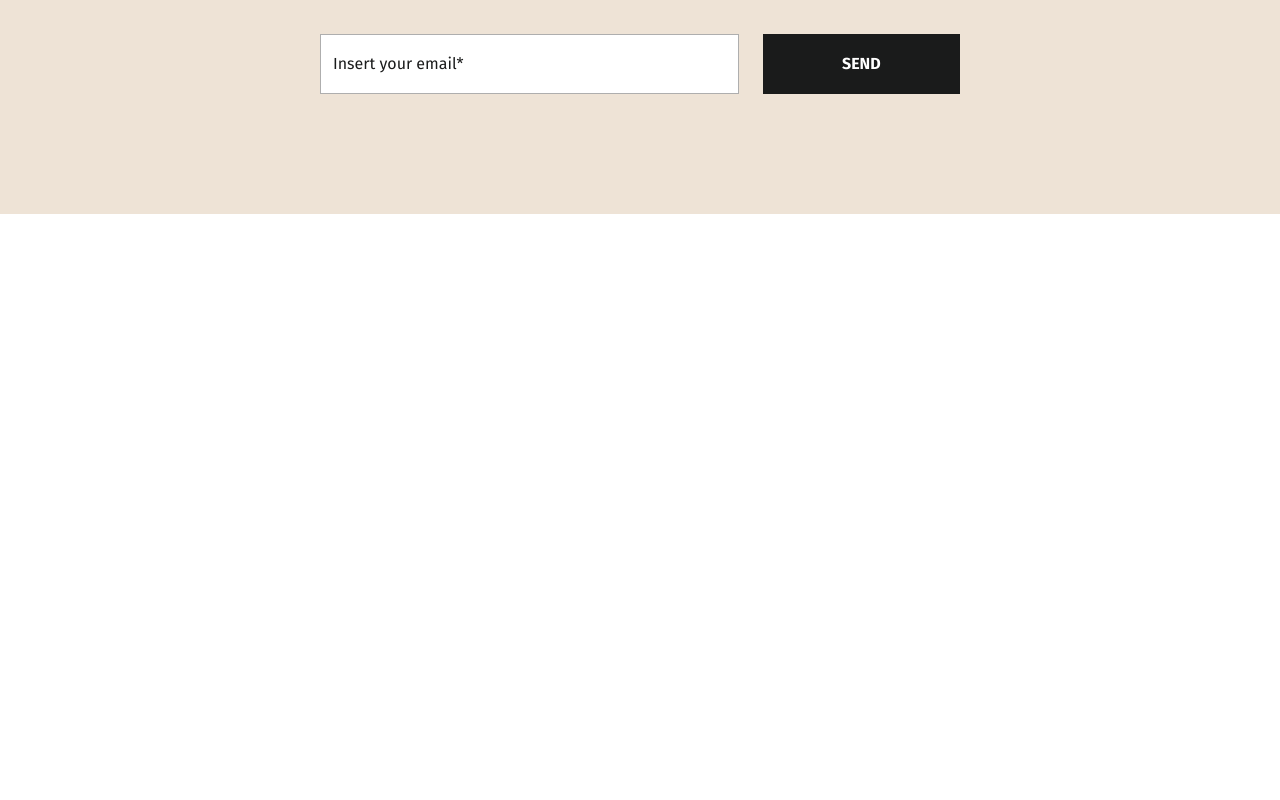
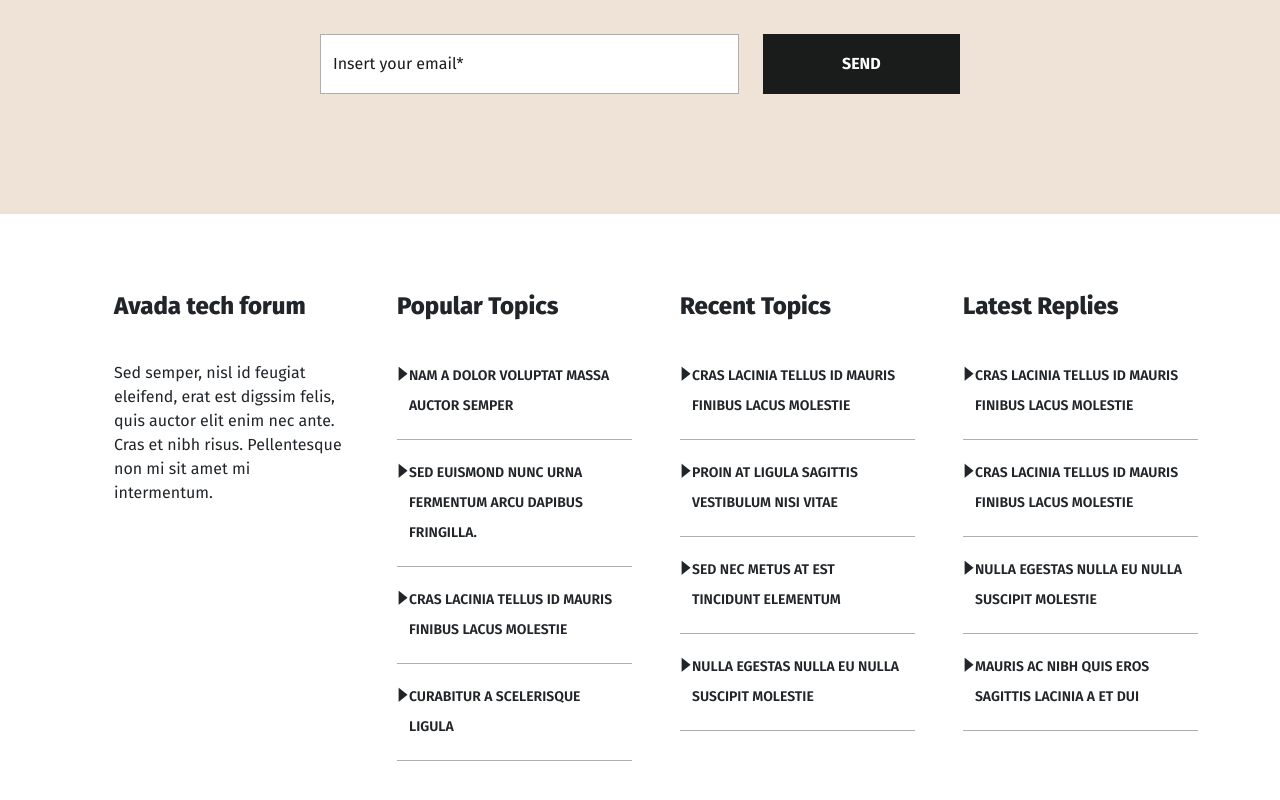
Before and after one commit to MassimoPeruga/proj-html-vuejs, a Vue app: page / in a window 1280 px wide. Shown: the part 6103-6903 px from the top of the page. Before the commit the page ends 6317 px from the top, so only its background shows below. Built offline with nearby package versions, Linux system fonts and the light colour scheme.

Commit message:
feat: Topics section

```diff
--- a/src/assets/js/_partials/_fonts.js
+++ b/src/assets/js/_partials/_fonts.js
@@ -1,5 +1,6 @@
 import '@fontsource/fira-sans';
 import '@fontsource/fira-sans/300.css';
 import '@fontsource/fira-sans/400-italic.css';
+import '@fontsource/fira-sans/600.css';
 import '@fontsource/fira-sans/700.css';
 import '@fontsource/fira-sans/800.css';
--- a/src/components/Footer/Footer.vue
+++ b/src/components/Footer/Footer.vue
@@ -1,11 +1,17 @@
 <script>
+import Topics from './Topics.vue';
 export default {
     name: 'Footer',
+    components: {
+        Topics,
+    }
 };
 </script>
 
 <template>
-    <footer></footer>
+    <footer>
+        <Topics />
+    </footer>
 </template>
 
 <style lang="scss" scoped></style>
--- /dev/null
+++ b/src/components/Footer/Topics.vue
@@ -0,0 +1,144 @@
+<script>
+export default {
+    name: 'Topics Section',
+    data() {
+        return {
+            sections: [
+                {
+                    title: 'Avada tech forum',
+                    paragraph: 'Sed semper, nisl id feugiat eleifend, erat est digssim felis, quis auctor elit enim nec ante. Cras et nibh risus. Pellentesque non mi sit amet mi intermentum.',
+                },
+                {
+                    title: 'Popular Topics',
+                    topics: [
+                        {
+                            title: 'Nam a dolor voluptat massa auctor semper',
+                            paragraph: 'Lorem, ipsum dolor sit amet consectetur adipisicing elit. Ut itaque ullam quo nam doloribus vero dolore voluptatum! Voluptatibus similique saepe omnis sit incidunt expedita? Laudantium porro repudiandae illum deserunt distinctio.',
+                        },
+                        {
+                            title: 'Sed euismond nunc urna fermentum arcu dapibus fringilla.',
+                            paragraph: 'Lorem, ipsum dolor sit amet consectetur adipisicing elit. Ut itaque ullam quo nam doloribus vero dolore voluptatum! Voluptatibus similique saepe omnis sit incidunt expedita? Laudantium porro repudiandae illum deserunt distinctio.',
+                        },
+                        {
+                            title: 'Cras lacinia tellus id mauris finibus lacus molestie',
+                            paragraph: 'Lorem, ipsum dolor sit amet consectetur adipisicing elit. Ut itaque ullam quo nam doloribus vero dolore voluptatum! Voluptatibus similique saepe omnis sit incidunt expedita? Laudantium porro repudiandae illum deserunt distinctio.',
+                        },
+                        {
+                            title: 'Curabitur a scelerisque ligula',
+                            paragraph: 'Lorem, ipsum dolor sit amet consectetur adipisicing elit. Ut itaque ullam quo nam doloribus vero dolore voluptatum! Voluptatibus similique saepe omnis sit incidunt expedita? Laudantium porro repudiandae illum deserunt distinctio.',
+                        },
+                    ]
+                },
+                {
+                    title: 'Recent Topics',
+                    topics: [
+                        {
+                            title: 'Cras lacinia tellus id mauris finibus lacus molestie',
+                            paragraph: 'Lorem, ipsum dolor sit amet consectetur adipisicing elit. Ut itaque ullam quo nam doloribus vero dolore voluptatum! Voluptatibus similique saepe omnis sit incidunt expedita? Laudantium porro repudiandae illum deserunt distinctio.',
+                        },
+                        {
+                            title: 'Proin at ligula sagittis vestibulum nisi vitae',
+                            paragraph: 'Lorem, ipsum dolor sit amet consectetur adipisicing elit. Ut itaque ullam quo nam doloribus vero dolore voluptatum! Voluptatibus similique saepe omnis sit incidunt expedita? Laudantium porro repudiandae illum deserunt distinctio.',
+                        },
+                        {
+                            title: 'Sed nec metus at est tincidunt elementum',
+                            paragraph: 'Lorem, ipsum dolor sit amet consectetur adipisicing elit. Ut itaque ullam quo nam doloribus vero dolore voluptatum! Voluptatibus similique saepe omnis sit incidunt expedita? Laudantium porro repudiandae illum deserunt distinctio.',
+                        },
+                        {
+                            title: 'Nulla egestas nulla eu nulla suscipit molestie',
+                            paragraph: 'Lorem, ipsum dolor sit amet consectetur adipisicing elit. Ut itaque ullam quo nam doloribus vero dolore voluptatum! Voluptatibus similique saepe omnis sit incidunt expedita? Laudantium porro repudiandae illum deserunt distinctio.',
+                        },
+                    ]
+                },
+                {
+                    title: 'Latest Replies',
+                    topics: [
+                        {
+                            title: 'Cras lacinia tellus id mauris finibus lacus molestie',
+                            paragraph: 'Lorem, ipsum dolor sit amet consectetur adipisicing elit. Ut itaque ullam quo nam doloribus vero dolore voluptatum! Voluptatibus similique saepe omnis sit incidunt expedita? Laudantium porro repudiandae illum deserunt distinctio.',
+                        },
+                        {
+                            title: 'Cras lacinia tellus id mauris finibus lacus molestie',
+                            paragraph: 'Lorem, ipsum dolor sit amet consectetur adipisicing elit. Ut itaque ullam quo nam doloribus vero dolore voluptatum! Voluptatibus similique saepe omnis sit incidunt expedita? Laudantium porro repudiandae illum deserunt distinctio.',
+                        },
+                        {
+                            title: 'Nulla egestas nulla eu nulla suscipit molestie',
+                            paragraph: 'Lorem, ipsum dolor sit amet consectetur adipisicing elit. Ut itaque ullam quo nam doloribus vero dolore voluptatum! Voluptatibus similique saepe omnis sit incidunt expedita? Laudantium porro repudiandae illum deserunt distinctio.',
+                        },
+                        {
+                            title: 'Mauris ac nibh quis eros sagittis lacinia a et dui',
+                            paragraph: 'Lorem, ipsum dolor sit amet consectetur adipisicing elit. Ut itaque ullam quo nam doloribus vero dolore voluptatum! Voluptatibus similique saepe omnis sit incidunt expedita? Laudantium porro repudiandae illum deserunt distinctio.',
+                        },
+                    ]
+                },
+            ]
+        }
+    }
+};
+</script>
+
+<template>
+    <section>
+        <div class="container">
+            <ul class="row g-5">
+                <li v-for="section in this.sections" class="col-3">
+                    <div>
+                        <h4>{{ section.title }}</h4>
+                        <p v-if="section.paragraph">{{ section.paragraph }}</p>
+                        <ul v-if="section.topics" class="p-0">
+                            <li v-for="topic in section.topics" class="ms_accordion">
+                                <div>
+                                    <h5 class="m-0">{{ topic.title }}</h5>
+                                    <p>{{ topic.paragraph }}</p>
+                                </div>
+                            </li>
+                        </ul>
+                    </div>
+                </li>
+            </ul>
+        </div>
+    </section>
+</template>
+
+<style lang="scss" scoped>
+@use '../../assets/scss/partial/variables' as *;
+
+section {
+    padding: 78px 0;
+
+    h4 {
+        font-weight: 800;
+        margin-bottom: 40px;
+    }
+
+    .ms_accordion {
+        padding: 0 12px;
+        position: relative;
+        border-bottom: 1px solid $silver-calice-color;
+        padding-bottom: 18px;
+        margin-bottom: 18px;
+
+        &::before {
+            content: '🢒';
+            font-size: 32px;
+            position: absolute;
+            top: -12px;
+            left: 0;
+        }
+
+        h5 {
+            letter-spacing: initial !important;
+            font-weight: 600 !important;
+            line-height: 30px;
+        }
+
+        p {
+            display: none;
+        }
+
+        &:hover p {
+            display: block;
+        }
+    }
+}
+</style>
```
